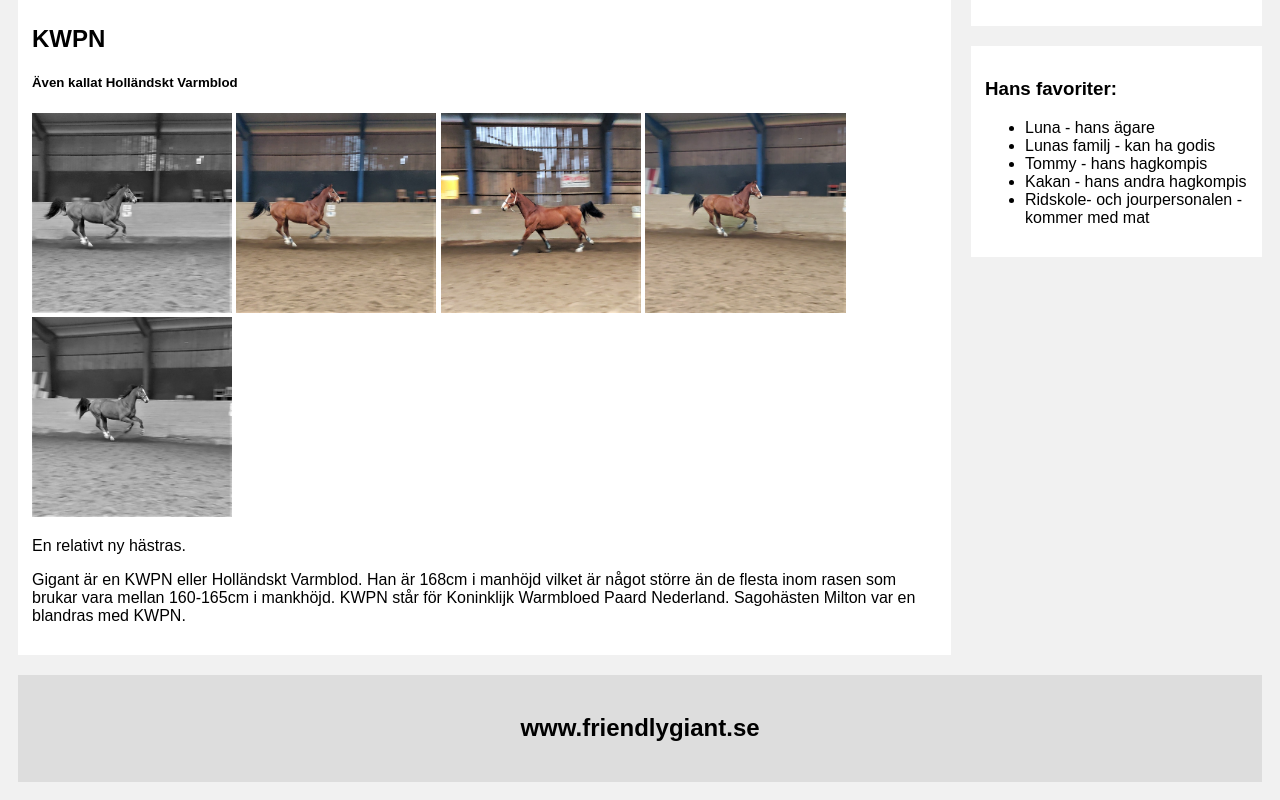
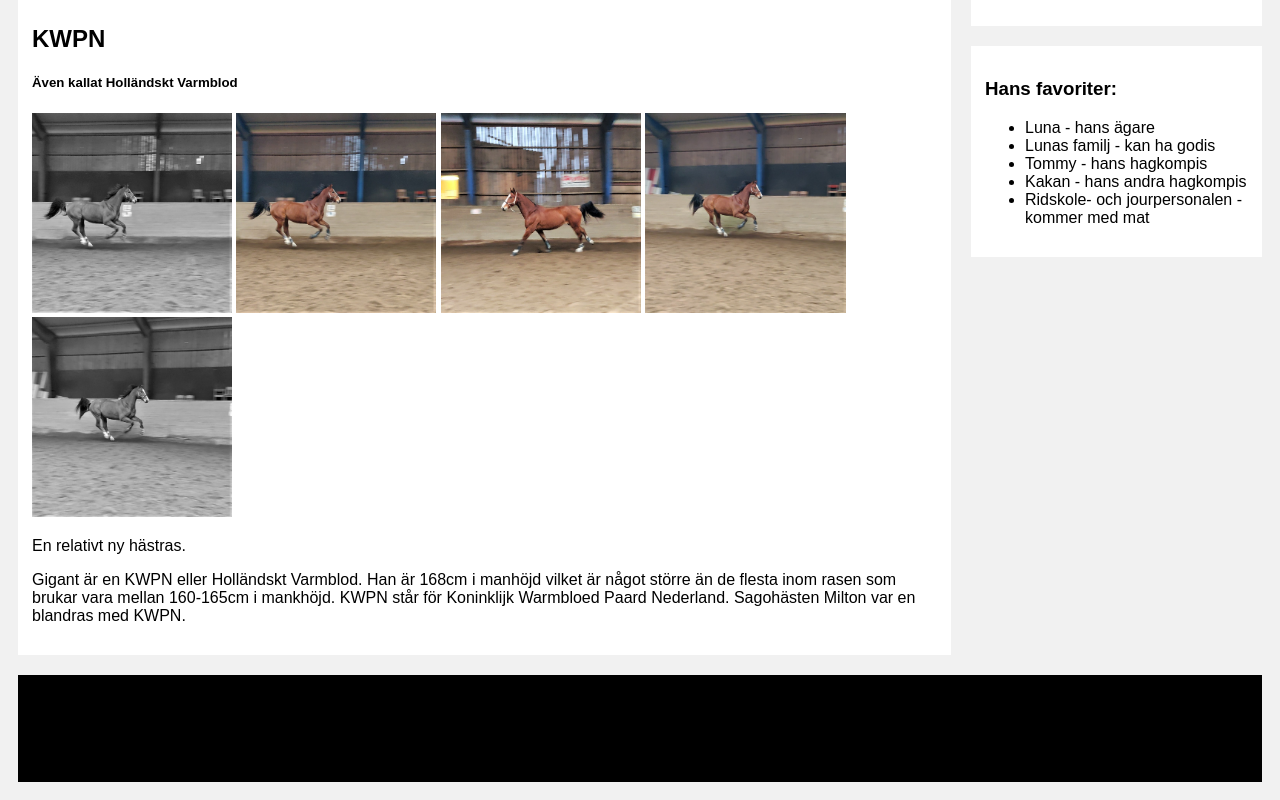
Before and after one commit to tingening/friendlygiant, a plain HTML site: page index.html in a window 1280 px wide. Shown: the part 977-1777 px from the top of the page. Drawn offline with Linux system fonts and the light colour scheme.

Commit message:
Update style.css
change color of footer

```diff
--- a/style.css
+++ b/style.css
@@ -98,7 +98,7 @@
   .footer {
     padding: 20px;
     text-align: center;
-    background: #ddd;
+    background: black;
     margin-top: 20px;
   }
 
```
